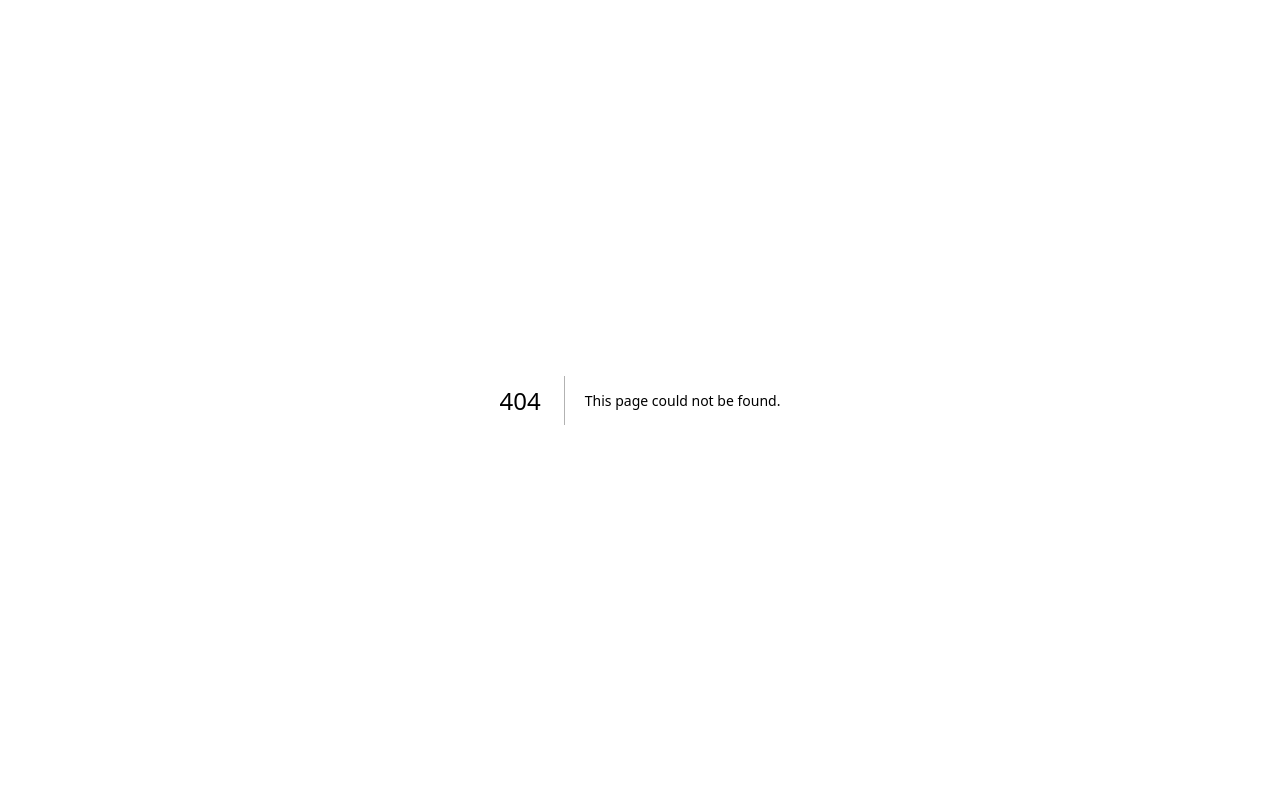
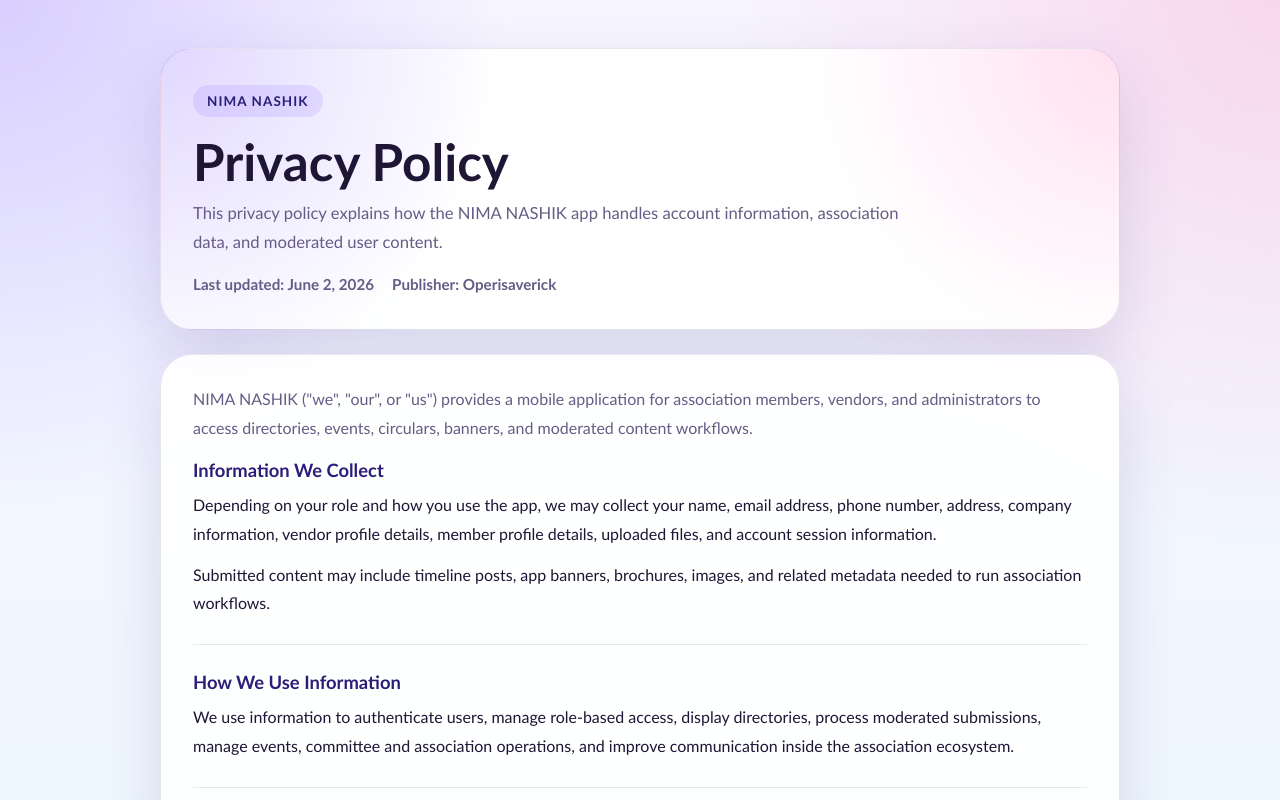
Before and after one commit to ritsman/assoc, a Next.js app in the folder synetra_web/: page /privacy-policy in a window 1280 px wide. Before the commit this address had no page. Shown: the top 800 px of the page. Built offline with nearby package versions, Linux system fonts and the light colour scheme.

Commit message:
Add public privacy policy page for Play release

```diff
--- a/synetra_web/app/globals.css
+++ b/synetra_web/app/globals.css
@@ -27,8 +27,16 @@ body {
   padding: 0;
   min-height: 100%;
   background:
-    radial-gradient(circle at top left, rgba(107, 70, 255, 0.22), transparent 24%),
-    radial-gradient(circle at top right, rgba(255, 79, 163, 0.18), transparent 26%),
+    radial-gradient(
+      circle at top left,
+      rgba(107, 70, 255, 0.22),
+      transparent 24%
+    ),
+    radial-gradient(
+      circle at top right,
+      rgba(255, 79, 163, 0.18),
+      transparent 26%
+    ),
     linear-gradient(180deg, #f7f5ff 0%, #eef7ff 52%, #fff1f7 100%);
   color: var(--text);
   font-family: "Trebuchet MS", "Segoe UI", sans-serif;
@@ -36,6 +44,137 @@ body {
 
 body {
   min-height: 100vh;
+}
+
+.policy-page {
+  min-height: 100vh;
+  padding: 48px 20px 72px;
+}
+
+.policy-shell {
+  width: min(960px, 100%);
+  margin: 0 auto;
+  display: grid;
+  gap: 24px;
+}
+
+.policy-hero,
+.policy-card {
+  border: 1px solid var(--line);
+  border-radius: 32px;
+  background: var(--surface-strong);
+  backdrop-filter: blur(12px);
+  box-shadow: var(--shadow);
+}
+
+.policy-hero {
+  padding: 36px 32px;
+  background:
+    radial-gradient(
+      circle at top right,
+      rgba(255, 79, 163, 0.16),
+      transparent 30%
+    ),
+    radial-gradient(
+      circle at top left,
+      rgba(107, 70, 255, 0.2),
+      transparent 34%
+    ),
+    var(--surface-strong);
+}
+
+.policy-eyebrow {
+  display: inline-flex;
+  align-items: center;
+  padding: 8px 14px;
+  border-radius: 999px;
+  background: rgba(107, 70, 255, 0.12);
+  color: var(--accent-dark);
+  font-size: 0.84rem;
+  font-weight: 800;
+  letter-spacing: 0.08em;
+  text-transform: uppercase;
+}
+
+.policy-hero h1 {
+  margin: 18px 0 12px;
+  font-size: clamp(2.1rem, 4vw, 3.6rem);
+  line-height: 1.02;
+}
+
+.policy-hero p {
+  margin: 0;
+  max-width: 720px;
+  color: var(--muted);
+  font-size: 1.04rem;
+  line-height: 1.75;
+}
+
+.policy-meta {
+  display: flex;
+  flex-wrap: wrap;
+  gap: 10px 18px;
+  margin-top: 18px;
+  color: var(--muted);
+  font-size: 0.95rem;
+  font-weight: 600;
+}
+
+.policy-card {
+  padding: 30px 32px;
+}
+
+.policy-card > p:first-child {
+  margin-top: 0;
+  color: var(--muted);
+  line-height: 1.8;
+  font-size: 1rem;
+}
+
+.policy-section + .policy-section {
+  margin-top: 26px;
+  padding-top: 26px;
+  border-top: 1px solid var(--line);
+}
+
+.policy-section h2 {
+  margin: 0 0 10px;
+  font-size: 1.15rem;
+  color: var(--accent-dark);
+}
+
+.policy-section p {
+  margin: 0 0 12px;
+  color: var(--text);
+  line-height: 1.8;
+}
+
+.policy-list {
+  margin: 0;
+  padding-left: 20px;
+  color: var(--text);
+  line-height: 1.8;
+}
+
+.policy-list a {
+  color: var(--accent-dark);
+  font-weight: 700;
+}
+
+@media (max-width: 640px) {
+  .policy-page {
+    padding: 24px 14px 40px;
+  }
+
+  .policy-hero,
+  .policy-card {
+    border-radius: 24px;
+  }
+
+  .policy-hero,
+  .policy-card {
+    padding: 24px 20px;
+  }
 }
 
 .admin-shell {
@@ -58,7 +197,11 @@ body {
   border-right: 1px solid var(--line);
   background:
     radial-gradient(circle at top, rgba(107, 70, 255, 0.18), transparent 28%),
-    linear-gradient(180deg, rgba(255, 255, 255, 0.94), rgba(242, 237, 255, 0.88));
+    linear-gradient(
+      180deg,
+      rgba(255, 255, 255, 0.94),
+      rgba(242, 237, 255, 0.88)
+    );
   backdrop-filter: blur(10px);
   transition: padding 220ms ease;
 }
@@ -96,7 +239,9 @@ body {
 
 .sidebar-brand-copy,
 .sidebar-note {
-  transition: opacity 160ms ease, transform 160ms ease;
+  transition:
+    opacity 160ms ease,
+    transform 160ms ease;
 }
 
 .is-hidden {
@@ -125,12 +270,18 @@ body {
   font: inherit;
   text-align: left;
   cursor: pointer;
-  transition: background-color 180ms ease, transform 180ms ease;
+  transition:
+    background-color 180ms ease,
+    transform 180ms ease;
 }
 
 .nav-item:hover,
 .nav-item.active {
-  background: linear-gradient(90deg, rgba(107, 70, 255, 0.14), rgba(255, 79, 163, 0.08));
+  background: linear-gradient(
+    90deg,
+    rgba(107, 70, 255, 0.14),
+    rgba(255, 79, 163, 0.08)
+  );
   transform: translateX(2px);
 }
 
@@ -157,7 +308,9 @@ body {
 }
 
 .nav-label {
-  transition: opacity 160ms ease, transform 160ms ease;
+  transition:
+    opacity 160ms ease,
+    transform 160ms ease;
 }
 
 .sidebar-nav-group {
@@ -198,7 +351,11 @@ body {
 }
 
 .sidebar-subnav-item:hover {
-  background: linear-gradient(90deg, rgba(107, 70, 255, 0.12), rgba(255, 79, 163, 0.08));
+  background: linear-gradient(
+    90deg,
+    rgba(107, 70, 255, 0.12),
+    rgba(255, 79, 163, 0.08)
+  );
 }
 
 .sidebar-subnav-active-dot {
@@ -215,7 +372,11 @@ body {
   border-radius: 22px;
   border: 1px solid var(--line);
   background:
-    radial-gradient(circle at top right, rgba(26, 170, 217, 0.12), transparent 30%),
+    radial-gradient(
+      circle at top right,
+      rgba(26, 170, 217, 0.12),
+      transparent 30%
+    ),
     rgba(255, 255, 255, 0.82);
 }
 
@@ -417,8 +578,16 @@ body {
   border: 1px solid var(--line);
   border-radius: 28px;
   background:
-    radial-gradient(circle at top right, rgba(255, 79, 163, 0.24), transparent 26%),
-    radial-gradient(circle at bottom left, rgba(26, 170, 217, 0.18), transparent 22%),
+    radial-gradient(
+      circle at top right,
+      rgba(255, 79, 163, 0.24),
+      transparent 26%
+    ),
+    radial-gradient(
+      circle at bottom left,
+      rgba(26, 170, 217, 0.18),
+      transparent 22%
+    ),
     linear-gradient(135deg, rgba(255, 255, 255, 0.94), rgba(244, 239, 255, 0.9));
   box-shadow: var(--shadow);
 }
@@ -427,7 +596,12 @@ body {
   margin: 12px 0 0;
   font-size: clamp(2.3rem, 5vw, 4.8rem);
   line-height: 0.95;
-  background: linear-gradient(90deg, var(--accent-dark), var(--accent), var(--accent-pink));
+  background: linear-gradient(
+    90deg,
+    var(--accent-dark),
+    var(--accent),
+    var(--accent-pink)
+  );
   -webkit-background-clip: text;
   background-clip: text;
   color: transparent;
@@ -510,8 +684,16 @@ body {
   border: 1px solid var(--line);
   border-radius: 28px;
   background:
-    radial-gradient(circle at top right, rgba(255, 79, 163, 0.14), transparent 28%),
-    radial-gradient(circle at bottom left, rgba(26, 170, 217, 0.12), transparent 26%),
+    radial-gradient(
+      circle at top right,
+      rgba(255, 79, 163, 0.14),
+      transparent 28%
+    ),
+    radial-gradient(
+      circle at bottom left,
+      rgba(26, 170, 217, 0.12),
+      transparent 26%
+    ),
     rgba(255, 255, 255, 0.9);
   box-shadow: var(--shadow);
 }
@@ -520,7 +702,12 @@ body {
   margin: 12px 0 0;
   font-size: clamp(2rem, 4vw, 3.4rem);
   line-height: 0.98;
-  background: linear-gradient(90deg, var(--accent-dark), var(--accent), var(--accent-pink));
+  background: linear-gradient(
+    90deg,
+    var(--accent-dark),
+    var(--accent),
+    var(--accent-pink)
+  );
   -webkit-background-clip: text;
   background-clip: text;
   color: transparent;
@@ -727,7 +914,13 @@ body {
 
 .carousel-viewport {
   overflow: hidden;
-  mask-image: linear-gradient(90deg, transparent 0, black 6%, black 94%, transparent 100%);
+  mask-image: linear-gradient(
+    90deg,
+    transparent 0,
+    black 6%,
+    black 94%,
+    transparent 100%
+  );
 }
 
 .carousel-row-moving {
@@ -805,7 +998,11 @@ body {
 .association-tab.active {
   color: var(--accent-dark);
   border-color: rgba(107, 70, 255, 0.12);
-  background: linear-gradient(90deg, rgba(107, 70, 255, 0.14), rgba(255, 79, 163, 0.1));
+  background: linear-gradient(
+    90deg,
+    rgba(107, 70, 255, 0.14),
+    rgba(255, 79, 163, 0.1)
+  );
 }
 
 .tab-notification-chip {
@@ -840,7 +1037,11 @@ body {
   border: 1px solid var(--line);
   border-radius: 28px;
   background:
-    radial-gradient(circle at top left, rgba(107, 70, 255, 0.08), transparent 22%),
+    radial-gradient(
+      circle at top left,
+      rgba(107, 70, 255, 0.08),
+      transparent 22%
+    ),
     rgba(255, 255, 255, 0.88);
   box-shadow: var(--shadow);
 }
@@ -897,7 +1098,11 @@ body {
 }
 
 .reminder-filter-panel button:hover {
-  background: linear-gradient(90deg, rgba(107, 70, 255, 0.14), rgba(255, 79, 163, 0.1));
+  background: linear-gradient(
+    90deg,
+    rgba(107, 70, 255, 0.14),
+    rgba(255, 79, 163, 0.1)
+  );
   color: var(--accent-dark);
 }
 
@@ -1011,7 +1216,11 @@ body {
   border: 1px solid var(--line);
   border-radius: 28px;
   background:
-    radial-gradient(circle at top left, rgba(107, 70, 255, 0.08), transparent 22%),
+    radial-gradient(
+      circle at top left,
+      rgba(107, 70, 255, 0.08),
+      transparent 22%
+    ),
     rgba(255, 255, 255, 0.92);
   box-shadow: var(--shadow);
 }
@@ -1045,7 +1254,11 @@ body {
   border: 1px solid var(--line);
   border-radius: 28px;
   background:
-    radial-gradient(circle at top right, rgba(26, 170, 217, 0.1), transparent 24%),
+    radial-gradient(
+      circle at top right,
+      rgba(26, 170, 217, 0.1),
+      transparent 24%
+    ),
     rgba(255, 255, 255, 0.9);
   box-shadow: var(--shadow);
 }
@@ -1138,7 +1351,11 @@ body {
   border: 1px solid var(--line);
   border-radius: 28px;
   background:
-    radial-gradient(circle at top left, rgba(107, 70, 255, 0.08), transparent 22%),
+    radial-gradient(
+      circle at top left,
+      rgba(107, 70, 255, 0.08),
+      transparent 22%
+    ),
     rgba(255, 255, 255, 0.9);
   box-shadow: var(--shadow);
 }
@@ -1207,12 +1424,19 @@ body {
   font: inherit;
   font-weight: 700;
   cursor: pointer;
-  transition: background-color 180ms ease, color 180ms ease, border-color 180ms ease;
+  transition:
+    background-color 180ms ease,
+    color 180ms ease,
+    border-color 180ms ease;
 }
 
 .admin-member-filter-button.active,
 .admin-member-filter-button:hover {
-  background: linear-gradient(90deg, rgba(107, 70, 255, 0.14), rgba(255, 79, 163, 0.1));
+  background: linear-gradient(
+    90deg,
+    rgba(107, 70, 255, 0.14),
+    rgba(255, 79, 163, 0.1)
+  );
   border-color: rgba(107, 70, 255, 0.12);
   color: var(--accent-dark);
 }
@@ -1264,7 +1488,11 @@ body {
 
 .content-member-chip.active,
 .content-member-chip:hover {
-  background: linear-gradient(90deg, rgba(107, 70, 255, 0.14), rgba(255, 79, 163, 0.1));
+  background: linear-gradient(
+    90deg,
+    rgba(107, 70, 255, 0.14),
+    rgba(255, 79, 163, 0.1)
+  );
   border-color: rgba(107, 70, 255, 0.12);
   color: var(--accent-dark);
 }
@@ -1375,7 +1603,11 @@ body {
   width: 48px;
   height: 48px;
   border-radius: 50%;
-  background: linear-gradient(145deg, rgba(107, 70, 255, 0.86), rgba(255, 79, 163, 0.82));
+  background: linear-gradient(
+    145deg,
+    rgba(107, 70, 255, 0.86),
+    rgba(255, 79, 163, 0.82)
+  );
   color: white;
   font-weight: 800;
   letter-spacing: 0.04em;
@@ -1404,7 +1636,11 @@ body {
 .dashboard-timeline-visual {
   margin-top: 16px;
   aspect-ratio: 16 / 10;
-  background: linear-gradient(135deg, rgba(107, 70, 255, 0.08), rgba(26, 170, 217, 0.12));
+  background: linear-gradient(
+    135deg,
+    rgba(107, 70, 255, 0.08),
+    rgba(26, 170, 217, 0.12)
+  );
 }
 
 .dashboard-timeline-visual img {
@@ -1429,9 +1665,16 @@ body {
   height: 42px;
   border-radius: 14px;
   border: 1px solid rgba(107, 70, 255, 0.12);
-  background: linear-gradient(180deg, rgba(255, 255, 255, 0.98), rgba(244, 241, 255, 0.94));
+  background: linear-gradient(
+    180deg,
+    rgba(255, 255, 255, 0.98),
+    rgba(244, 241, 255, 0.94)
+  );
   color: var(--accent-dark);
-  transition: transform 180ms ease, box-shadow 180ms ease, border-color 180ms ease;
+  transition:
+    transform 180ms ease,
+    box-shadow 180ms ease,
+    border-color 180ms ease;
 }
 
 .dashboard-timeline-icon:hover {
@@ -1453,8 +1696,16 @@ body {
   border: 1px solid var(--line);
   border-radius: 28px;
   background:
-    radial-gradient(circle at top right, rgba(255, 220, 232, 0.65), transparent 42%),
-    linear-gradient(180deg, rgba(255, 255, 255, 0.98), rgba(243, 247, 255, 0.94));
+    radial-gradient(
+      circle at top right,
+      rgba(255, 220, 232, 0.65),
+      transparent 42%
+    ),
+    linear-gradient(
+      180deg,
+      rgba(255, 255, 255, 0.98),
+      rgba(243, 247, 255, 0.94)
+    );
   box-shadow: var(--shadow);
 }
 
@@ -1494,7 +1745,11 @@ body {
   border: 1px solid var(--line);
   border-radius: 28px;
   background:
-    radial-gradient(circle at top left, rgba(107, 70, 255, 0.08), transparent 22%),
+    radial-gradient(
+      circle at top left,
+      rgba(107, 70, 255, 0.08),
+      transparent 22%
+    ),
     rgba(255, 255, 255, 0.92);
   box-shadow: var(--shadow);
 }
@@ -1508,7 +1763,11 @@ body {
   padding: 0 18px;
   border: 1px dashed rgba(107, 70, 255, 0.28);
   border-radius: 18px;
-  background: linear-gradient(135deg, rgba(245, 158, 11, 0.08), rgba(217, 70, 239, 0.08));
+  background: linear-gradient(
+    135deg,
+    rgba(245, 158, 11, 0.08),
+    rgba(217, 70, 239, 0.08)
+  );
   color: var(--accent-dark);
   font-weight: 700;
   cursor: pointer;
@@ -1812,7 +2071,11 @@ body {
   border: 1px solid var(--line);
   border-radius: 28px;
   background:
-    radial-gradient(circle at top left, rgba(107, 70, 255, 0.08), transparent 22%),
+    radial-gradient(
+      circle at top left,
+      rgba(107, 70, 255, 0.08),
+      transparent 22%
+    ),
     rgba(255, 255, 255, 0.9);
   box-shadow: var(--shadow);
 }
@@ -1831,7 +2094,11 @@ body {
   width: 164px;
   height: 164px;
   border-radius: 36px;
-  background: linear-gradient(135deg, rgba(107, 70, 255, 0.16), rgba(26, 170, 217, 0.18));
+  background: linear-gradient(
+    135deg,
+    rgba(107, 70, 255, 0.16),
+    rgba(26, 170, 217, 0.18)
+  );
 }
 
 .profile-avatar-placeholder,
@@ -1968,7 +2235,11 @@ body {
   border: 1px solid var(--line);
   border-radius: 28px;
   background:
-    radial-gradient(circle at top left, rgba(107, 70, 255, 0.08), transparent 22%),
+    radial-gradient(
+      circle at top left,
+      rgba(107, 70, 255, 0.08),
+      transparent 22%
+    ),
     rgba(255, 255, 255, 0.9);
   box-shadow: var(--shadow);
 }
@@ -2012,14 +2283,22 @@ body {
   width: fit-content;
   padding: 0 16px;
   border-radius: 999px;
-  background: linear-gradient(135deg, rgba(107, 70, 255, 0.12), rgba(26, 170, 217, 0.12));
+  background: linear-gradient(
+    135deg,
+    rgba(107, 70, 255, 0.12),
+    rgba(26, 170, 217, 0.12)
+  );
   color: var(--accent-dark);
   font-weight: 700;
   text-decoration: none;
 }
 
 .association-map-link:hover {
-  background: linear-gradient(135deg, rgba(107, 70, 255, 0.2), rgba(26, 170, 217, 0.18));
+  background: linear-gradient(
+    135deg,
+    rgba(107, 70, 255, 0.2),
+    rgba(26, 170, 217, 0.18)
+  );
 }
 
 .association-regional-header {
@@ -2048,7 +2327,11 @@ body {
   border: 1px solid var(--line);
   border-radius: 32px;
   background:
-    radial-gradient(circle at top left, rgba(107, 70, 255, 0.08), transparent 22%),
+    radial-gradient(
+      circle at top left,
+      rgba(107, 70, 255, 0.08),
+      transparent 22%
+    ),
     rgba(255, 255, 255, 0.92);
   box-shadow: var(--shadow);
 }
@@ -2113,8 +2396,11 @@ body {
   padding: 24px;
   border: 1px solid var(--line);
   border-radius: 28px;
-  background:
-    linear-gradient(145deg, rgba(255, 255, 255, 0.96), rgba(244, 247, 255, 0.9));
+  background: linear-gradient(
+    145deg,
+    rgba(255, 255, 255, 0.96),
+    rgba(244, 247, 255, 0.9)
+  );
   box-shadow: var(--shadow);
 }
 
@@ -2146,7 +2432,11 @@ body {
   border: 1px solid var(--line);
   border-radius: 28px;
   background:
-    radial-gradient(circle at top left, rgba(30, 166, 114, 0.08), transparent 22%),
+    radial-gradient(
+      circle at top left,
+      rgba(30, 166, 114, 0.08),
+      transparent 22%
+    ),
     rgba(255, 255, 255, 0.93);
   box-shadow: var(--shadow);
 }
@@ -2200,7 +2490,11 @@ body {
 
 .association-gallery-visual {
   aspect-ratio: 16 / 10;
-  background: linear-gradient(135deg, rgba(107, 70, 255, 0.12), rgba(26, 170, 217, 0.16));
+  background: linear-gradient(
+    135deg,
+    rgba(107, 70, 255, 0.12),
+    rgba(26, 170, 217, 0.16)
+  );
 }
 
 .association-gallery-visual img,
@@ -2234,7 +2528,11 @@ body {
   overflow: hidden;
   border-radius: 26px;
   border: 1px solid var(--line);
-  background: linear-gradient(135deg, rgba(107, 70, 255, 0.08), rgba(26, 170, 217, 0.12));
+  background: linear-gradient(
+    135deg,
+    rgba(107, 70, 255, 0.08),
+    rgba(26, 170, 217, 0.12)
+  );
 }
 
 .gallery-form-placeholder {
@@ -2247,7 +2545,11 @@ body {
 }
 
 .circular-preview-panel {
-  background: linear-gradient(135deg, rgba(255, 244, 225, 0.9), rgba(239, 246, 255, 0.9));
+  background: linear-gradient(
+    135deg,
+    rgba(255, 244, 225, 0.9),
+    rgba(239, 246, 255, 0.9)
+  );
 }
 
 .circular-file-placeholder {
@@ -2310,7 +2612,11 @@ body {
   border: 1px solid var(--line);
   border-radius: 28px;
   background:
-    radial-gradient(circle at top left, rgba(107, 70, 255, 0.08), transparent 22%),
+    radial-gradient(
+      circle at top left,
+      rgba(107, 70, 255, 0.08),
+      transparent 22%
+    ),
     rgba(255, 255, 255, 0.88);
   box-shadow: var(--shadow);
 }
@@ -2350,7 +2656,9 @@ body {
   border-radius: 24px;
   background: var(--surface-strong);
   box-shadow: 0 16px 36px rgba(73, 53, 132, 0.1);
-  transition: transform 180ms ease, box-shadow 180ms ease;
+  transition:
+    transform 180ms ease,
+    box-shadow 180ms ease;
 }
 
 .carousel-card:hover {
@@ -2502,7 +2810,9 @@ body {
   padding: 0 18px;
   border-radius: 999px;
   text-decoration: none;
-  transition: transform 180ms ease, background-color 180ms ease;
+  transition:
+    transform 180ms ease,
+    background-color 180ms ease;
 }
 
 .primary-link {
@@ -2719,7 +3029,9 @@ body {
     overflow-y: auto;
     visibility: visible;
     transform: translateX(0);
-    transition: transform 220ms ease, padding 220ms ease;
+    transition:
+      transform 220ms ease,
+      padding 220ms ease;
   }
 
   .sidebar.is-collapsed {
--- /dev/null
+++ b/synetra_web/app/privacy-policy/page.js
@@ -0,0 +1,107 @@
+export const metadata = {
+  title: "Privacy Policy | NIMA NASHIK",
+  description:
+    "Privacy policy for the NIMA NASHIK mobile application published by Operisaverick.",
+};
+
+const sections = [
+  {
+    title: "Information We Collect",
+    body: [
+      "Depending on your role and how you use the app, we may collect your name, email address, phone number, address, company information, vendor profile details, member profile details, uploaded files, and account session information.",
+      "Submitted content may include timeline posts, app banners, brochures, images, and related metadata needed to run association workflows.",
+    ],
+  },
+  {
+    title: "How We Use Information",
+    body: [
+      "We use information to authenticate users, manage role-based access, display directories, process moderated submissions, manage events, committee and association operations, and improve communication inside the association ecosystem.",
+    ],
+  },
+  {
+    title: "Data Sharing",
+    body: [
+      "We do not sell personal information. Information may be visible inside the app according to user role, administrative approvals, and association workflows.",
+    ],
+  },
+  {
+    title: "Data Storage and Security",
+    body: [
+      "We use reasonable administrative and technical measures to protect stored data, including authenticated access controls and session-based account management.",
+    ],
+  },
+  {
+    title: "User Content and Moderation",
+    body: [
+      "Members, vendors, and administrators may submit content such as posts, banners, brochures, profile details, and supporting files. Submitted content may be reviewed, approved, rejected, held, or removed according to association moderation rules.",
+    ],
+  },
+  {
+    title: "Account Updates and Removal Requests",
+    body: [
+      "If you need to update your information, correct data, or request account-related assistance, please contact the support details listed below.",
+    ],
+  },
+];
+
+export default function PrivacyPolicyPage() {
+  return (
+    <main className="policy-page">
+      <div className="policy-shell">
+        <div className="policy-hero">
+          <span className="policy-eyebrow">NIMA NASHIK</span>
+          <h1>Privacy Policy</h1>
+          <p>
+            This privacy policy explains how the NIMA NASHIK app handles account
+            information, association data, and moderated user content.
+          </p>
+          <div className="policy-meta">
+            <span>Last updated: June 2, 2026</span>
+            <span>Publisher: Operisaverick</span>
+          </div>
+        </div>
+
+        <div className="policy-card">
+          <p>
+            NIMA NASHIK (&quot;we&quot;, &quot;our&quot;, or &quot;us&quot;)
+            provides a mobile application for association members, vendors, and
+            administrators to access directories, events, circulars, banners,
+            and moderated content workflows.
+          </p>
+
+          {sections.map((section) => (
+            <section key={section.title} className="policy-section">
+              <h2>{section.title}</h2>
+              {section.body.map((paragraph) => (
+                <p key={paragraph}>{paragraph}</p>
+              ))}
+            </section>
+          ))}
+
+          <section className="policy-section">
+            <h2>Contact</h2>
+            <p>
+              For privacy-related questions, contact the publisher or support
+              contact below:
+            </p>
+            <ul className="policy-list">
+              <li>Association: NIMA NASHIK</li>
+              <li>
+                Website:{" "}
+                <a href="https://www.operisaverick.com">
+                  https://www.operisaverick.com
+                </a>
+              </li>
+              <li>
+                Email: <a href="mailto:ritsman@gmail.com">ritsman@gmail.com</a>
+              </li>
+              <li>
+                Phone: <a href="tel:+919820083733">+91 9820083733</a>
+              </li>
+            </ul>
+          </section>
+        </div>
+      </div>
+    </main>
+  );
+}
```
Also changed, not shown: 2 other files (tests, documents, lock files or other folders).
